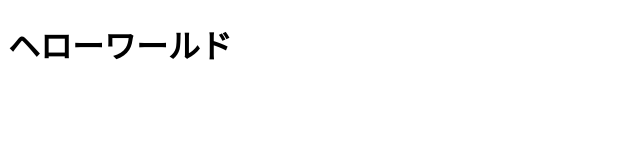
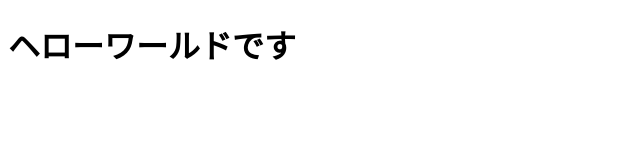
Before and after one commit to nicktwocheers/open, a plain HTML site: page index.html in a window 1280 px wide. Shown: the whole page, without its empty margins (0-640 px from the left). Drawn offline with Linux system fonts and the light colour scheme.

Commit message:
Update index.html

```diff
--- a/index.html
+++ b/index.html
@@ -4,6 +4,6 @@
     <title>my githib homepages</title>
   </head>
   <body>
-    <h1>ヘローワールド</h1>
+    <h1>ヘローワールドです</h1>
   </body>
 </html>
```
